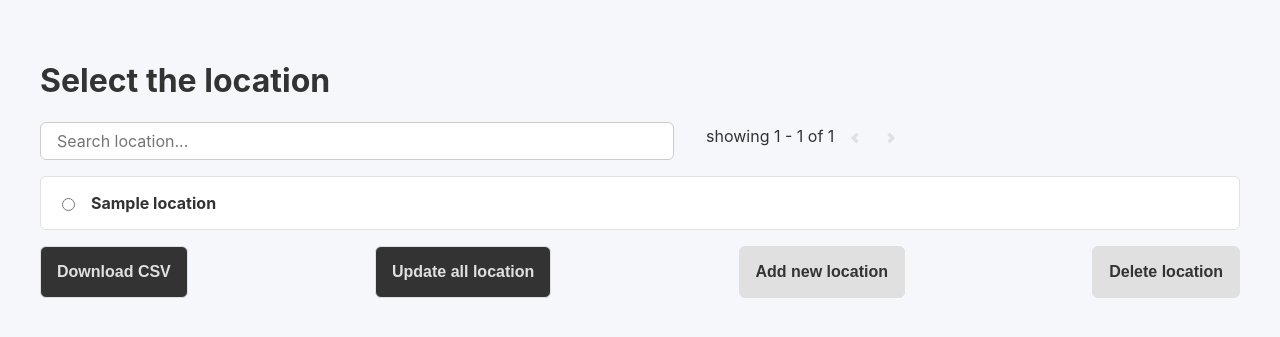
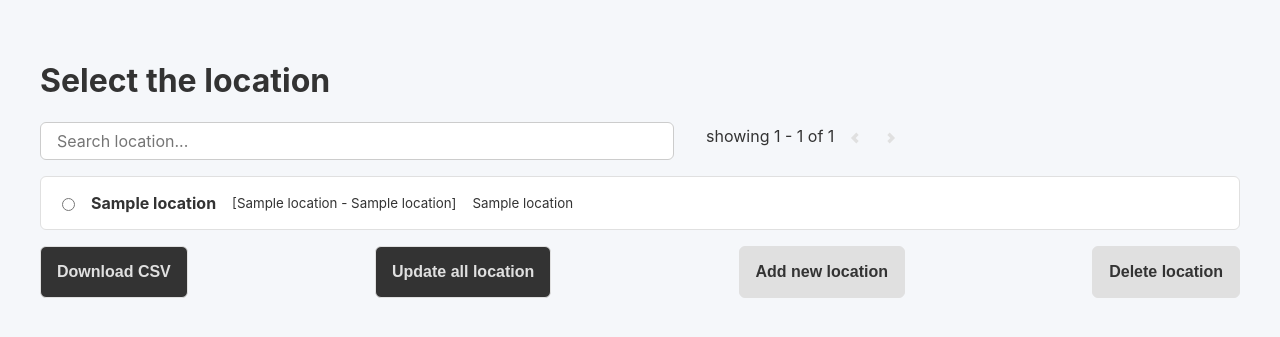
Before and after one commit to CigoliniMat/IrradiationCollector, a Flask app: template templates/main.html in a window 1280 px wide. Shown: the top 337 px of the page. Run offline with Flask 3, Linux system fonts and the light colour scheme; the template is opened without the code that fills it: most values are stand-ins (such as "Sample title", 1, 10 or a date in 2020).

Commit message:
completed HTML of main page

```diff
--- a/app.py
+++ b/app.py
@@ -11,8 +11,6 @@ def main():
 @app.route('/add')
 def add():
     return render_template('add.html')
-
-
 
 @app.route('/select_location', methods=['POST'])
 def select_location():
@@ -30,11 +28,14 @@ def add_location():
     lat = request.form['lat']
     lon = request.form['lon']
     description = request.form.get('description','')
-    validation = True
+    validation = True #
     result = f.add_location(name, lat, lon, description)
+    if result == 'location added succesfully':
+        result = f.get_locations()
 
 
-    return jsonify({'message': result}), 200
+
+    return jsonify(result), 200
 
 
 if __name__ == '__main__':
--- a/static/main.js
+++ b/static/main.js
@@ -1,6 +1,6 @@
 const radio_group = document.getElementById('radioGroup');
 const search_input = document.getElementById('search');
-const radios = radio_group.querySelectorAll('.radio-container');
+let radios = radio_group.querySelectorAll('.radio-container');
 const add_form = document.getElementById('add_form')
 
 const page_size = 5
@@ -10,6 +10,7 @@ let current_page = min_page
 
 function filter_page() {
     const query = search_input.value.toLowerCase();
+    let radios = radio_group.querySelectorAll('.radio-container');
 
     let count = 1
     let count_min = 0
@@ -33,34 +34,34 @@ function filter_page() {
     });
     max_page = Math.ceil((count - 1) / page_size)
 
-    if (count_max > count) { count_max = count-1 }
+    if (count_max > count) { count_max = count - 1 }
 
     document.getElementById('page_label').innerHTML = `showing ${count_min + 1} - ${count_max} of ${count - 1}`
 
-    if (current_page == max_page || count==1) {
+    if (current_page == max_page || count == 1) {
         document.getElementById('next_svg').style.stroke = '#e0e0e0'
     } else { document.getElementById('next_svg').style.stroke = '#333' }
 
-    if (current_page == 1 || count==1) {
+    if (current_page == 1 || count == 1) {
         document.getElementById('prev_svg').style.stroke = '#e0e0e0'
     } else { document.getElementById('prev_svg').style.stroke = '#333' }
 
 }
 
-function open_modal(){
+function open_modal() {
     document.getElementById('modal').style.display = 'block'
 }
 
-function close_modal(){
+function close_modal() {
     document.getElementById('modal').style.display = 'none'
 }
 
-window.onclick = function(event) {
+window.onclick = function (event) {
     const modale = document.getElementById('modal');
     if (event.target === modale) {
         close_modal();
     }
-  }
+}
 
 document.getElementById('next_btn').addEventListener('click', () => {
     if (current_page < max_page) {
@@ -79,7 +80,7 @@ document.getElementById('prev_btn').addEventListener('click', () => {
 document.addEventListener('DOMContentLoaded', filter_page)
 search_input.addEventListener('input', filter_page)
 
-add_form.addEventListener('submit', async (event) =>{
+add_form.addEventListener('submit', async (event) => {
     event.preventDefault();
 
     const form_data = new FormData(add_form)
@@ -91,11 +92,36 @@ add_form.addEventListener('submit', async (event) =>{
 
     const result = await response.json()
 
-    alert(result['message'])
+    if (Array.isArray(result) == false) { alert(result) } else {
+        radio_group.innerHTML = ''
+        result.forEach(location => {
+            const lbl = document.createElement('label')
+            lbl.classList.add("radio-container")
+
+            const input = document.createElement("input")
+            input.type = "radio"
+            input.name = "selection"
+            input.value = location[0]
+
+            const strong = document.createElement("strong")
+            strong.textContent = location[1]
+
+            const small = document.createElement("small")
+            small.textContent = `[${location[2]} - ${location[3]}]`
+
+            const description = document.createElement("small")
+            description.textContent = location[4]
+
+            lbl.appendChild(input)
+            lbl.appendChild(strong)
+            lbl.appendChild(small)
+            lbl.appendChild(description)
+
+            radio_group.appendChild(lbl)
+
+        })
+    }
+    add_form.reset()
+    filter_page()
     close_modal()
-
-}
-
-
-
-)
+})
--- a/static/styles.css
+++ b/static/styles.css
@@ -46,7 +46,6 @@ body {
 .nav_group .page_group {
     margin-left: 2rem;
 }
-
 
 .input_lbl_container {
     width: 100%;
@@ -135,6 +134,9 @@ body {
     margin-right: 1rem;
 }
 
+small {margin: 0;
+    margin-left: 1rem;}
+
 .hidden {
     display: none;
 }
--- a/templates/main.html
+++ b/templates/main.html
@@ -34,6 +34,8 @@
             <label class="radio-container">
                 <input type="radio" name="selection" value="{{ location[0] }}">
                 <strong>{{location[1]}}</strong>
+                <small>[{{location[2]}} - {{location[3]}}]</small>
+                <small>{{location[4]}}</small>
             </label>
             {% endfor %}
         </div>
```
